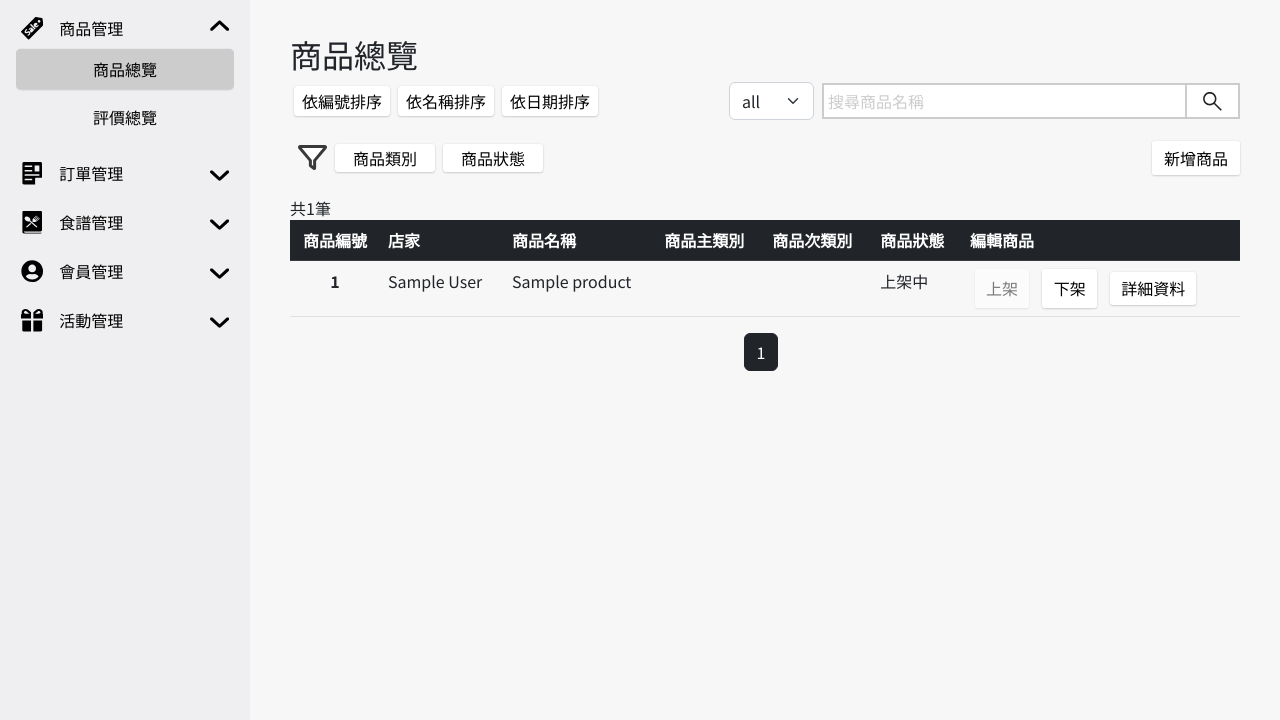
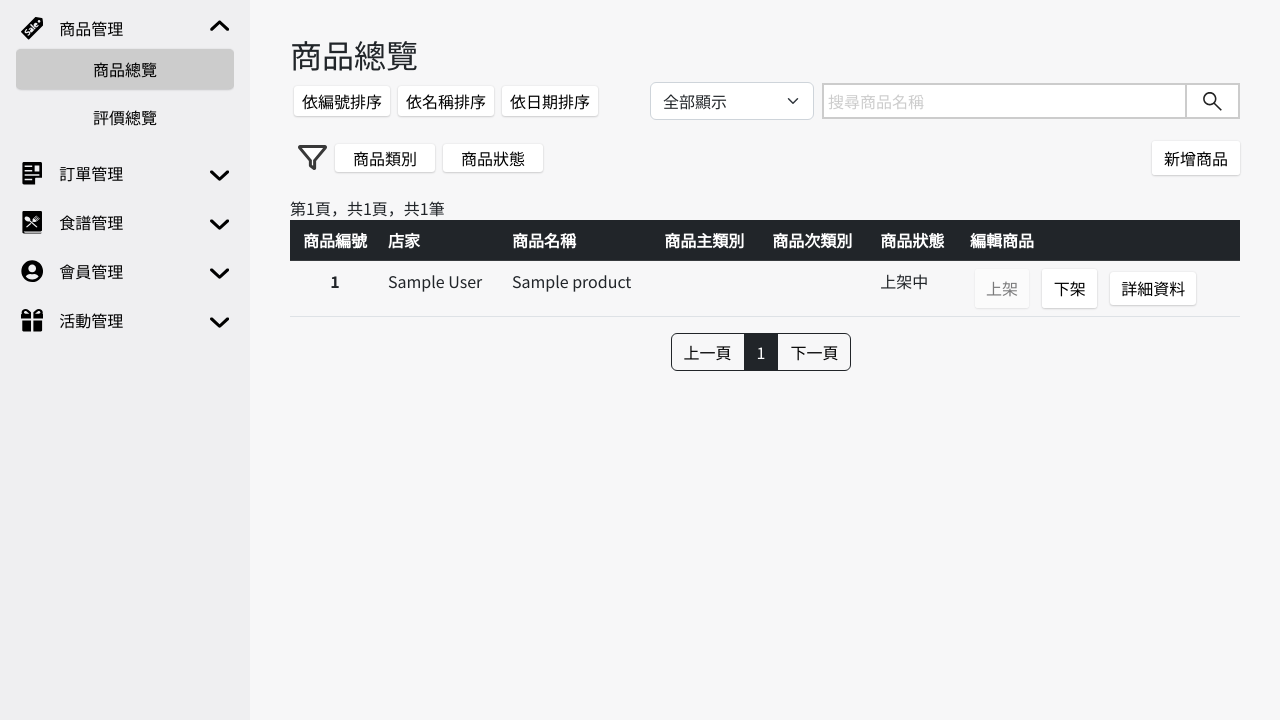
Before and after one commit to zyuan8591/mfee27_group2_project, a PHP site: page /product-index.php in a window 1280 px wide. Shown: the part 80-800 px from the top of the page. Run offline with PHP 8.4, Linux system fonts and the light colour scheme; tables that the repository leaves empty or names only in its code hold one stand-in row (values such as "Sample post"); grey boxes marked "Sample" are stand-in pictures; data that the repository does not hold is empty; some libraries are stand-ins or nearby versions.

Commit message:
update table ui

```diff
--- a/product.php
+++ b/product.php
@@ -120,9 +120,10 @@
 			<div class="mx-3">
 				<select class="form-select mx-2 per-page" aria-label="Default select example" name="per">
 
-					<option value="10" <?php if($per == 10){echo "selected";}?>>10</option>
-					<option value="20" <?php if ($per == 20){echo "selected";}?>>20</option>
-					<option value="<?=$productCountAll?>"<?php if ($per == $productCountAll){echo "selected";}?>>all</option>
+					<option value="10" <?php if($per == 10){echo "selected";}?>>每頁顯示10筆</option>
+					<option value="15" <?php if($per == 15){echo "selected";}?>>每頁顯示15筆</option>
+					<option value="20" <?php if($per == 20){echo "selected";}?>>每頁顯示20筆</option>
+					<option value="<?=$productCountAll?>"<?php if ($per == $productCountAll){echo "selected";}?>>全部顯示</option>
 
 				</select>
 			</div>
@@ -171,8 +172,8 @@
 			<a class="add-product-btn transition" href="">新增商品</a>
 		</div>
 	</div>
-	<div>共<?= $productCountAll ?>筆</div>
-
+	<?php if($productCountAll > 0): ?>
+	第<?= $page ?>頁，共<?= $totalPage ?>頁，共<?= $productCountAll ?>筆
 	<table class="table table-hover">
 		<thead class="table-dark">
 			<tr class="">
@@ -208,9 +209,27 @@
 	</table>
 	<div class="page d-flex justify-content-center">
 		<div class="btn-group me-2" role="group" aria-label="First group">
+			<a href="
+			product-index.php?order=1&filter=<?= $filterNum ?>&valid=<?= $validNum ?>&order=<?=$order?>
+			&page=<?php $prePage = $page - 1;
+			if ($prePage < 1) {
+				$prePage = 1;
+			}
+			echo $prePage;?>&per=<?=$per?>
+			" type="button" class="btn btn-outline-dark text-nowrap ">上一頁</a>
 			<?php for ($i = 1; $i <= $totalPage; $i++) : ?>
-				<a type="button" class="btn btn-outline-dark <?php if($page==$i) : echo "active" ?><?php endif; ?>" href="product-index.php?order=1&filter=<?= $filterNum ?>&valid=<?= $validNum ?>&order=<?=$order?>&page=<?= $i ?>&per=<?=$per?>"><?= $i ?></a>
+				<a type="button" class="btn btn-outline-dark <?php if($page==$i) : echo "active" ?><?php endif; ?>" href="
+				product-index.php?order=1&filter=<?= $filterNum ?>&valid=<?= $validNum ?>&order=<?=$order?>&page=<?= $i ?>&per=<?=$per?>"><?= $i ?></a>
 			<?php endfor; ?>
+			<a href="
+			product-index.php?order=1&filter=<?= $filterNum ?>&valid=<?= $validNum ?>&order=<?=$order?>
+			&page=<?php $nextPage = $page + 1;
+			if ($nextPage > $totalPage) {$nextPage = $totalPage;}
+			echo $nextPage; ?>&per=<?=$per?>"
+			type="button" class="btn btn-outline-dark text-nowrap">下一頁</a>
 		</div>
 	</div>
 </main>
+<?php else: ?>
+目前尚無資料
+<?php endif;?>
```
